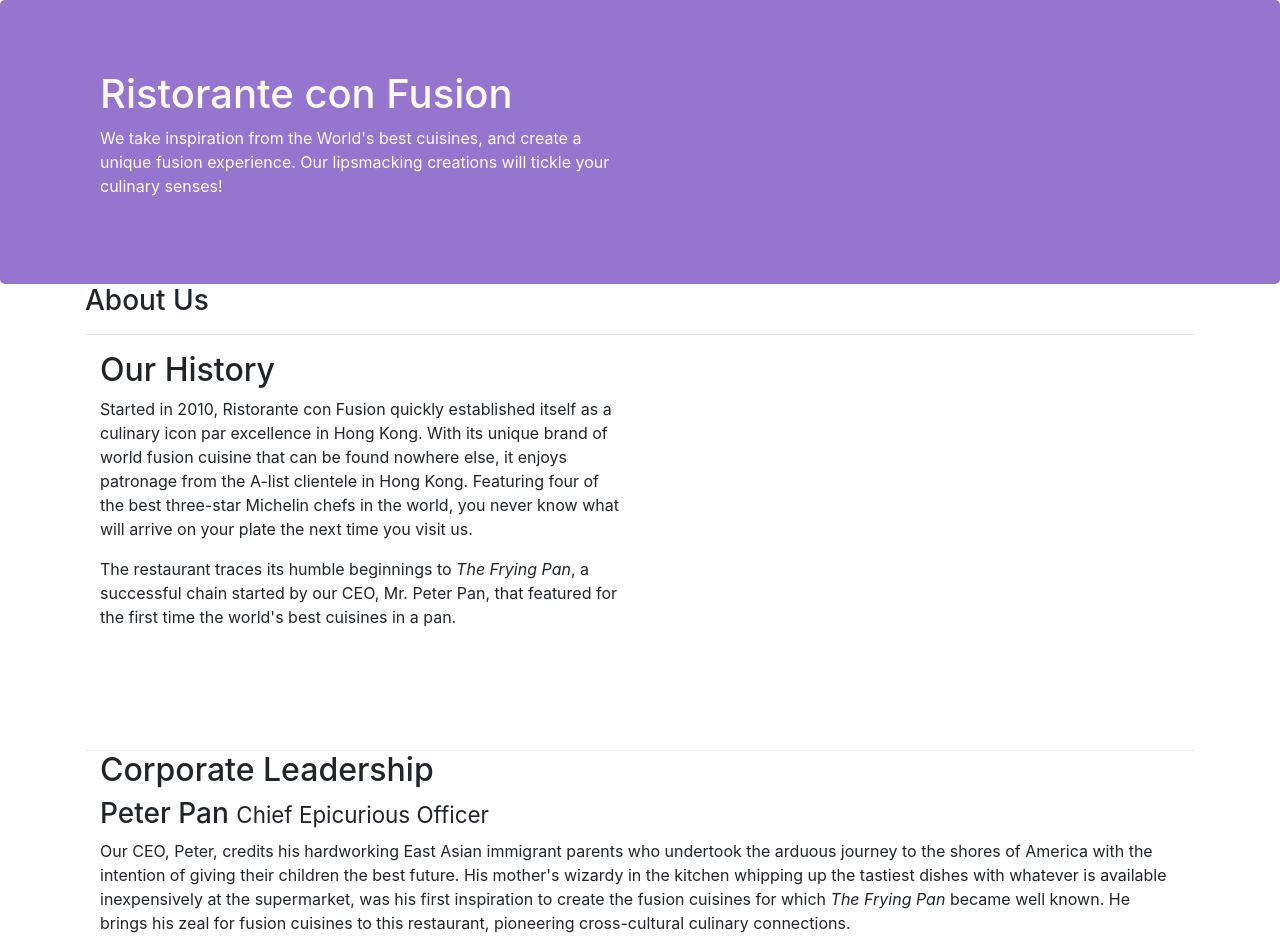
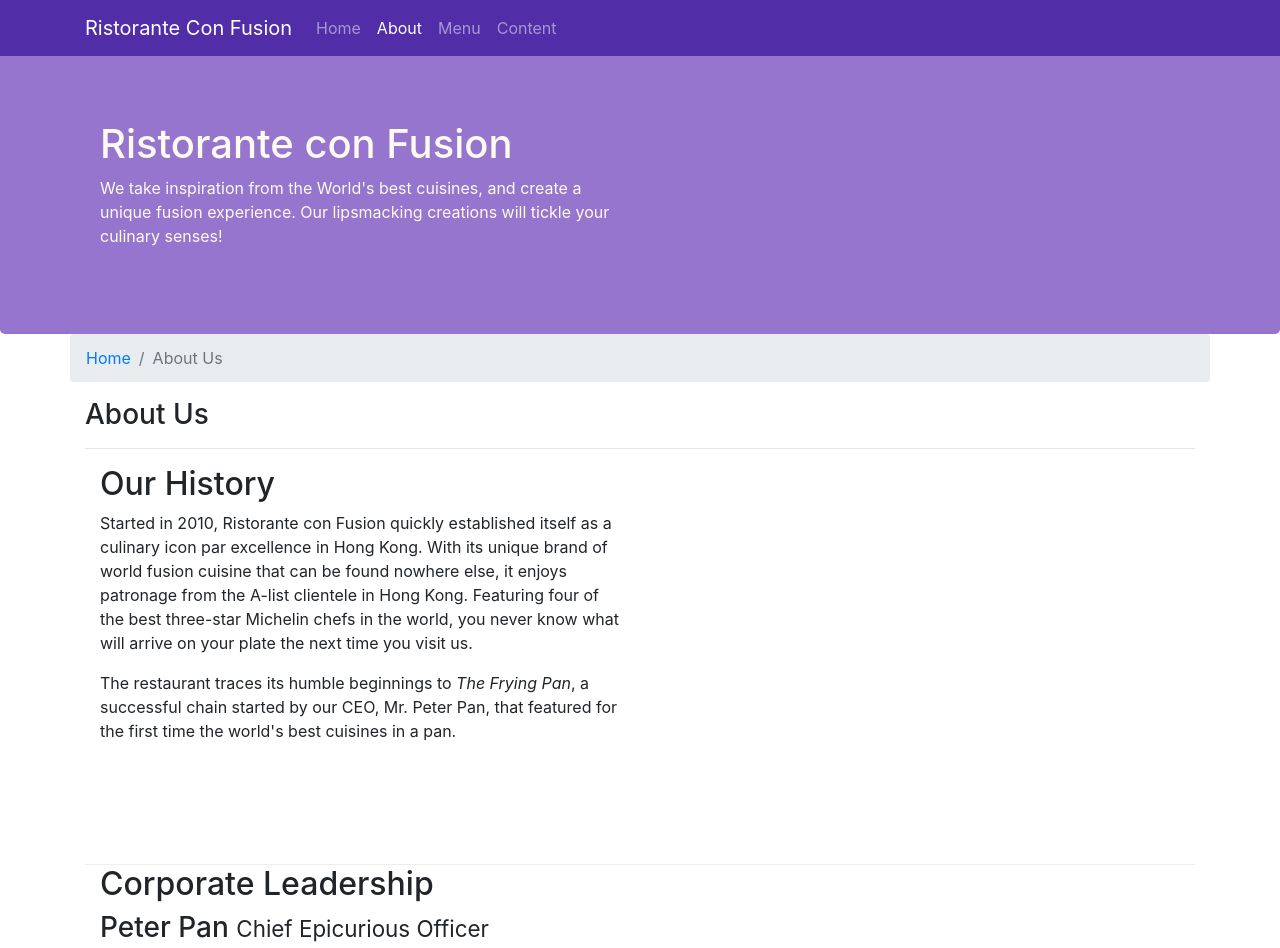
Before and after one commit to ahmetresatsoysal/conFusion, a website: page aboutus.html in a window 1280 px wide. Shown: the top 948 px of the page. Drawn offline with nearby package versions, Linux system fonts and the light colour scheme.

Commit message:
Navbar and Breadcrumbs

```diff
--- a/aboutus.html
+++ b/aboutus.html
@@ -17,6 +17,22 @@
 </head>
 
 <body>
+    <nav class="navbar navbar-dark navbar-expand-sm fixed-top">
+        <div class="container">
+            <button class="navbar-toggler" type="button" data-toggle="collapse" data-target="#Navbar">
+                <span class="navbar-toggler-icon"></span>
+            </button>
+            <a class="navbar-brand" href="./index.html">Ristorante Con Fusion</a>
+            <div class="collapse navbar-collapse" id="Navbar">
+                <ul class="navbar-nav mr-auto">
+                    <li class="nav-item"><a class="nav-link" href="./index.html">Home</a></li>
+                    <li class="nav-item active"><a class="nav-link" href="aboutus.html">About</a></li>
+                    <li class="nav-item"><a class="nav-link" href="#">Menu</a></li>
+                    <li class="nav-item"><a class="nav-link" href="#">Content</a></li>
+                </ul>
+            </div>
+        </div>
+    </nav>
 
     <header class="jumbotron">
         <div class="container">
@@ -33,6 +49,10 @@
 
     <div class="container">
         <div class="row">
+            <ol class="col-12 breadcrumb">
+                <li class="breadcrumb-item"><a href="./index.html">Home</a></li>
+                <li class="breadcrumb-item active">About Us</li>
+            </ol>
             <div class="col-12 col-sm-12">
                <h3>About Us</h3>
                <hr>
@@ -72,7 +92,7 @@
                 <div class="col-4 offset-1 col-sm-2">
                     <h5>Links</h5>
                     <ul class="list-unstyled">
-                        <li><a href="#">Home</a></li>
+                        <li><a href="./index.html">Home</a></li>
                         <li><a href="#">About</a></li>
                         <li><a href="#">Menu</a></li>
                         <li><a href="#">Contact</a></li>
--- a/css/styles.css
+++ b/css/styles.css
@@ -26,5 +26,14 @@
 .address {
     font-size: 80%;
     margin: 0px;
-    color: #000;
+    color: #0f0f0f;
 }
+
+body {
+    padding: 50px 0px 0px 0px;
+    z-index: 0;
+}
+
+.navbar-dark {
+    background-color: #512DA8;
+}
```
Also changed, not shown: index.html (+17 -2 lines).
